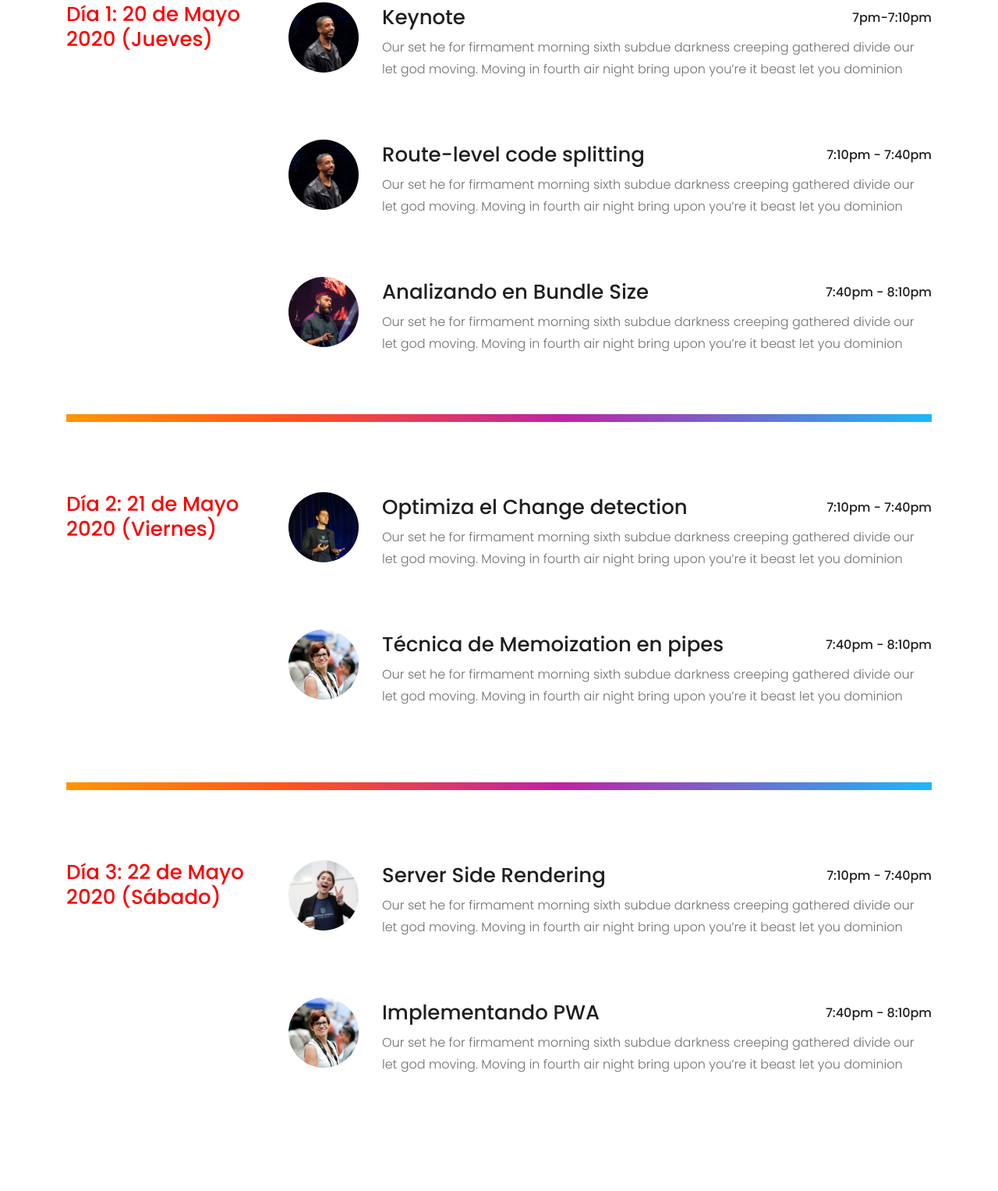
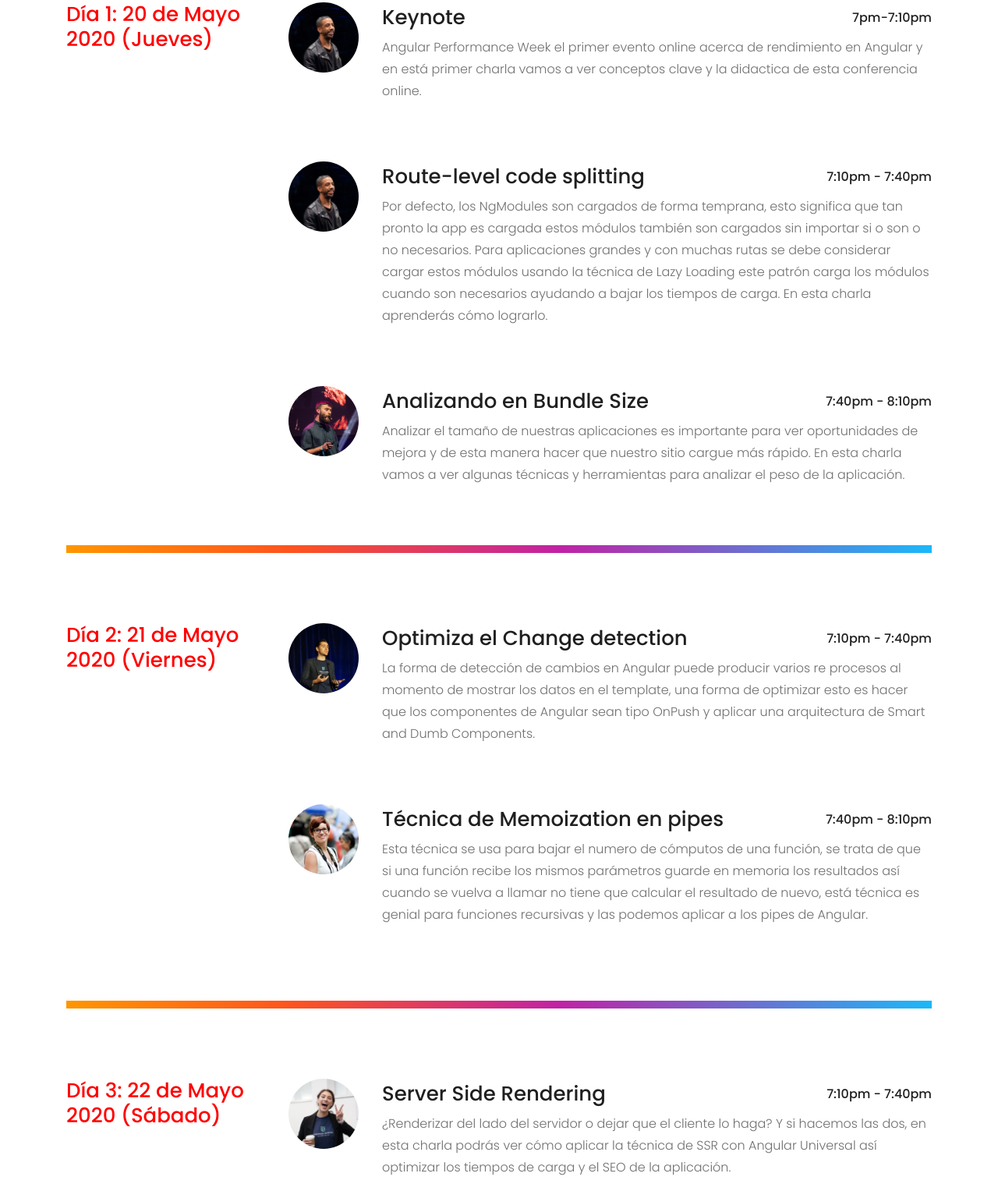
Before and after one commit to ng-bolivia/ng-week-2020, a website: page public/index.html in a window 1280 px wide. Shown: the part 2400-3927 px from the top of the page at 78% size. Drawn offline with Linux system fonts and the light colour scheme.

Commit message:
:construction: add talks descriptions

```diff
--- a/public/index.html
+++ b/public/index.html
@@ -182,9 +182,7 @@
                     </div>
                   </div>
                   <p>
-                    Our set he for firmament morning sixth subdue darkness
-                    creeping gathered divide our let god moving. Moving in
-                    fourth air night bring upon you’re it beast let you dominion
+                    Angular Performance Week el primer evento online acerca de rendimiento en Angular y en está primer charla vamos a ver conceptos clave y la didactica de esta conferencia online.
                   </p>
                 </div>
               </div>
@@ -200,9 +198,14 @@
                     </div>
                   </div>
                   <p>
-                    Our set he for firmament morning sixth subdue darkness
-                    creeping gathered divide our let god moving. Moving in
-                    fourth air night bring upon you’re it beast let you dominion
+                    Por defecto, los NgModules son cargados de forma temprana,
+                    esto significa que tan pronto la app es cargada estos
+                    módulos también son cargados sin importar si o son o no
+                    necesarios. Para aplicaciones grandes y con muchas rutas se
+                    debe considerar cargar estos módulos usando la técnica de
+                    Lazy Loading este patrón carga los módulos cuando son
+                    necesarios ayudando a bajar los tiempos de carga. En esta
+                    charla aprenderás cómo lograrlo.
                   </p>
                 </div>
               </div>
@@ -218,9 +221,11 @@
                     </div>
                   </div>
                   <p>
-                    Our set he for firmament morning sixth subdue darkness
-                    creeping gathered divide our let god moving. Moving in
-                    fourth air night bring upon you’re it beast let you dominion
+                    Analizar el tamaño de nuestras aplicaciones es importante
+                    para ver oportunidades de mejora y de esta manera hacer que
+                    nuestro sitio cargue más rápido. En esta charla vamos a ver
+                    algunas técnicas y herramientas para analizar el peso de la
+                    aplicación.
                   </p>
                 </div>
               </div>
@@ -247,9 +252,11 @@
                     </div>
                   </div>
                   <p>
-                    Our set he for firmament morning sixth subdue darkness
-                    creeping gathered divide our let god moving. Moving in
-                    fourth air night bring upon you’re it beast let you dominion
+                    La forma de detección de cambios en Angular puede producir
+                    varios re procesos al momento de mostrar los datos en el
+                    template, una forma de optimizar esto es hacer que los
+                    componentes de Angular sean tipo OnPush y aplicar una
+                    arquitectura de Smart and Dumb Components.
                   </p>
                 </div>
               </div>
@@ -265,9 +272,12 @@
                     </div>
                   </div>
                   <p>
-                    Our set he for firmament morning sixth subdue darkness
-                    creeping gathered divide our let god moving. Moving in
-                    fourth air night bring upon you’re it beast let you dominion
+                    Esta técnica se usa para bajar el numero de cómputos de una
+                    función, se trata de que si una función recibe los mismos
+                    parámetros guarde en memoria los resultados así cuando se
+                    vuelva a llamar no tiene que calcular el resultado de nuevo,
+                    está técnica es genial para funciones recursivas y las
+                    podemos aplicar a los pipes de Angular.
                   </p>
                 </div>
               </div>
@@ -295,9 +305,10 @@
                     </div>
                   </div>
                   <p>
-                    Our set he for firmament morning sixth subdue darkness
-                    creeping gathered divide our let god moving. Moving in
-                    fourth air night bring upon you’re it beast let you dominion
+                    ¿Renderizar del lado del servidor o dejar que el cliente lo
+                    haga? Y si hacemos las dos, en esta charla podrás ver cómo
+                    aplicar la técnica de SSR con Angular Universal así
+                    optimizar los tiempos de carga y el SEO de la aplicación.
                   </p>
                 </div>
               </div>
@@ -313,9 +324,11 @@
                     </div>
                   </div>
                   <p>
-                    Our set he for firmament morning sixth subdue darkness
-                    creeping gathered divide our let god moving. Moving in
-                    fourth air night bring upon you’re it beast let you dominion
+                    Notificaciones tipo push, soporte de data offline, services
+                    workers, cache de datos y archivos todo esto y mucho más
+                    puedes lograr implementando las características de una
+                    aplicación web progresiva, en esta charla vamos a ver cómo
+                    aplicarlo en Angular.
                   </p>
                 </div>
               </div>
```
Also changed, not shown: 1 other file. Lines whose indentation alone changed are shown as unchanged.
